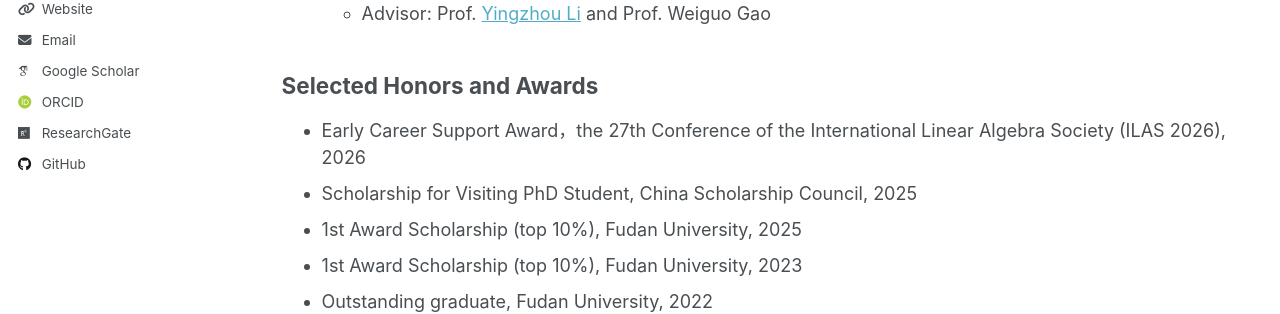
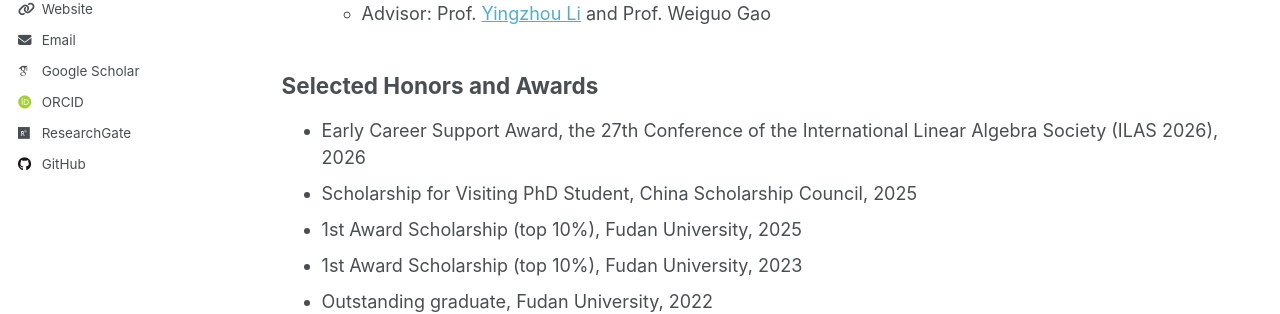
Before and after one commit to JingyuLiuMath/JingyuLiuMath.github.io, a Jekyll site: the page built from _pages/cv.md, in a window 1280 px wide and 1390 px high. Shown: the part 505-819 px from the top of the window. Built offline with Jekyll 4.4.1, drawn with Linux system fonts in a browser that asks for light colours; some web fonts are replaced.

Commit message:
update typo

```diff
--- a/_pages/cv.md
+++ b/_pages/cv.md
@@ -21,7 +21,7 @@ author_profile: true
 
 ## Selected Honors and Awards
 
-* Early Career Support Award，the 27th Conference of the International Linear Algebra Society (ILAS 2026), 2026
+* Early Career Support Award, the 27th Conference of the International Linear Algebra Society (ILAS 2026), 2026
 * Scholarship for Visiting PhD Student, China Scholarship Council, 2025
 * 1st Award Scholarship (top 10%), Fudan University, 2025
 * 1st Award Scholarship (top 10%), Fudan University, 2023
```
